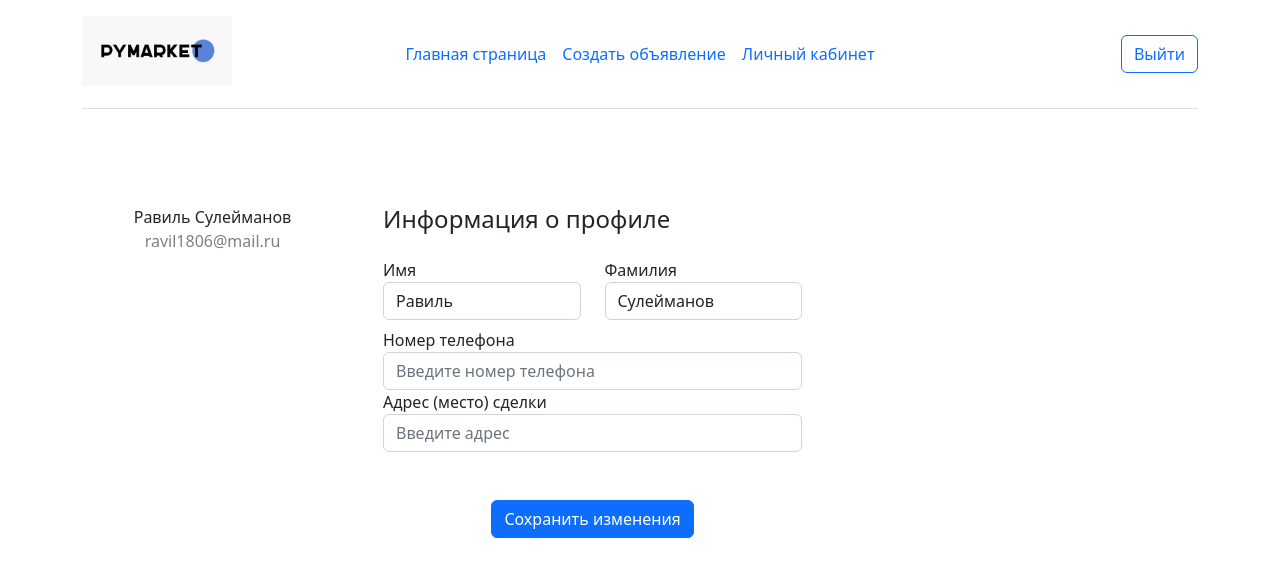
After one commit to Ravil1806/PyMarket, a Flask app: page /edit_profile in a window 1280 px wide. The commit adds this page. Shown: the top 585 px of the page. Run offline with Flask 3, Linux system fonts and the light colour scheme; a user stored in the database is signed in.

Commit message:
+Проверка входа +Личний кабинет +Редактирование профиля

```diff
--- a/data/__all_models.py
+++ b/data/__all_models.py
@@ -1,2 +1 @@
-from . import user
-from . import item
+from . import user, item
--- a/data/user.py
+++ b/data/user.py
@@ -6,7 +6,7 @@ from .db_session import SqlAlchemyBase
 
 
 class User(SqlAlchemyBase, UserMixin):
-    __tablename__ = 'user'
+    __tablename__ = 'users'
 
     id = sqlalchemy.Column(sqlalchemy.Integer,
                            primary_key=True, autoincrement=True)
@@ -18,7 +18,7 @@ class User(SqlAlchemyBase, UserMixin):
     phone_number = sqlalchemy.Column(sqlalchemy.String)
     created_date = sqlalchemy.Column(sqlalchemy.DateTime,
                                      default=datetime.datetime.now)
-    news = orm.relationship("Item", back_populates='user')
+    items = orm.relationship("Item", back_populates='user')
 
     def __repr__(self):
         return f'{self.email} {self.name} {self.surname} {self.hashed_password}'
--- a/main.py
+++ b/main.py
@@ -1,6 +1,8 @@
+import datetime
+
 from flask import Flask, render_template, request, redirect, flash
 from werkzeug.security import generate_password_hash, check_password_hash
-from flask_login import login_required
+from flask_login import login_required, LoginManager, login_user, logout_user, current_user
 from data import db_session
 from data.item import Item
 from data.user import User
@@ -10,7 +12,7 @@ app.secret_key = b'\xedw:~`\xe8&\x8e\x15\xf9)\xc5X#\xac('
 
 
 categories = ['Одежда/обувь/аксессуары', 'Бижутерия/украшения',
-              'Косметика/парфюмерия', 'Бытовая техника для дома/кухни/',
+              'Косметика/парфюмерия', 'Бытовая техника для дома/кухни',
               'Мебель/интерьер', 'Товары для кухни', 'Продукты питания',
               'Товары для ремонта/строительства', 'Аудио-/видео-электроника',
               'Игры/приставки', 'Компьютеры/ноутбуки',
@@ -23,6 +25,16 @@ categories = ['Одежда/обувь/аксессуары', 'Бижутери
 
 db_session.global_init("main.db")
 session = db_session.create_session()
+
+login_manager = LoginManager()
+login_manager.login_view = '/sign_in'
+login_manager.login_message = 'Необходимо войти в свой аккаунт'
+login_manager.init_app(app)
+
+
+@login_manager.user_loader
+def load_user(user_id):
+    return session.get(User, int(user_id))
 
 
 @app.route('/')
@@ -38,7 +50,8 @@ def signin():
         user = session.query(User).filter_by(email=email).first()
         if user:
             if check_password_hash(user.hashed_password, password):
-                return redirect('/')
+                login_user(user, remember=True)
+                return redirect('/profile')
             else:
                 flash('Неверный пароль')
                 return redirect('/sign_in')
@@ -50,9 +63,10 @@ def signin():
 
 
 @app.route('/sign_out', methods=['GET', 'POST'])
-# @login_required
+@login_required
 def signout():
-    pass
+    logout_user()
+    return redirect('/')
 
 
 @app.route('/sign_up', methods=['GET', 'POST'])
@@ -77,7 +91,7 @@ def signup():
 
 
 @app.route('/add_item', methods=['GET', 'POST'])
-# @login_required
+@login_required
 def additem():
     if request.method == 'POST':
         item = Item()
@@ -86,6 +100,7 @@ def additem():
         item.condition = request.form['condition']
         item.description = request.form['description']
         item.price = request.form['price']
+        item.user_id = current_user.id
         # item.photos = request.files['photos']
         try:
             session.add(item)
@@ -98,6 +113,29 @@ def additem():
                                categories=categories)
 
 
+@app.route('/profile')
+@login_required
+def profile():
+    return render_template('profile.html', name=current_user.name,
+                           surname=current_user.surname,
+                           email=current_user.email,
+                           number=current_user.phone_number,
+                           date=current_user.created_date.strftime("%d.%m.%Y"),
+                           items=len([i for i in current_user.items]),
+                           title='Личний кабинет')
+
+
+@app.route('/edit_profile')
+@login_required
+def editprofile():
+    return render_template('edit_profile.html', title='Редактирвоание профиля',
+                           name=current_user.name,
+                           surname=current_user.surname,
+                           email=current_user.email,
+                           number=current_user.phone_number,
+                           address=current_user.address)
+
+
 def main():
     db_session.global_init("main.db")
     app.run(host='127.0.0.1', port=5000, debug=True)
--- a/templates/base.html
+++ b/templates/base.html
@@ -16,16 +16,19 @@
             </a>
         </div>
         <ul class="nav col-12 col-md-auto mb-2 justify-content-center mb-md-0">
-        <li><a href="/" class="nav-link px-2 link-secondary">Главная страница</a></li>
+            <li><a href="/" class="nav-link px-2">Главная страница</a></li>
             <li><a href="/add_item" class="nav-link px-2">Создать объявление</a></li>
+            {% if current_user.is_authenticated %}
+                <li><a href="/profile" class="nav-link px-2">Личный кабинет</a></li>
+            {% endif %}
         </ul>
         <div class="col-md-3 text-end">
-        <form action="sign_in">
-          <button type="submit" class="btn btn-outline-primary me-2">Вход</button>
-        </form>
-        <form action="sign_up">
-          <button type="submit" class="btn btn-primary">Регистрация</button>
-        </form>
+            {% if current_user.is_authenticated %}
+                <a class="btn btn-outline-primary" href="/sign_out">Выйти</a>
+            {% else %}
+                <a class="btn btn-outline-primary" href="/sign_in">Вход</a>
+                <a class="btn btn-primary" href="/sign_up">Регистрация</a>
+            {% endif %}
         </div>
     </header>
 </div>
--- /dev/null
+++ b/templates/edit_profile.html
@@ -0,0 +1,57 @@
+{% extends "base.html" %}
+
+{% block content %}
+<div class="container rounded bg-white mt-5 mb-5">
+    <div class="row">
+        <div class="col-md-3 border-right">
+            <div class="d-flex flex-column align-items-center text-center p-3 py-5"><span
+                    class="font-weight-bold">{{current_user.name}} {{current_user.surname}}</span><span
+                    class="text-black-50">{{current_user.email}}</span><span> </span></div>
+        </div>
+        <div class="col-md-5 border-right">
+            <div class="p-3 py-5">
+                <div class="d-flex justify-content-between align-items-center mb-3">
+                    <h4 class="text-right">Информация о профиле</h4>
+                </div>
+                <div class="row mt-2">
+                    <div class="col-md-6">
+                        <label class="labels">Имя</label>
+                        <input type="text" class="form-control" placeholder="name" value="{{name}}">
+                    </div>
+                    <div class="col-md-6"><label class="labels">Фамилия</label>
+                        <input type="text" class="form-control" value="{{surname}}" placeholder="surname">
+                    </div>
+                </div>
+                <div class="row mt-2">
+                    {% if number %}
+                    <div class="col-md-12">
+                        <label class="labels">Номер телефона</label>
+                        <input type="text" class="form-control" placeholder="Введите номер телефона" value="{{number}}">
+                    </div>
+                    {% else %}
+                    <div class="col-md-12">
+                        <label class="labels">Номер телефона</label>
+                        <input type="tel" class="form-control" placeholder="Введите номер телефона" value="" maxlength="12">
+                    </div>
+                    {% endif %}
+                    {% if address %}
+                    <div class="col-md-12">
+                        <label class="labels">Адрес (место) сделки</label>
+                        <input type="text" class="form-control" placeholder="Введите адрес" value="{{address}}">
+                    </div>
+                    {% else %}
+                    <div class="col-md-12">
+                        <label class="labels">Адрес (место) сделки</label>
+                        <input type="text" class="form-control" placeholder="Введите адрес" value="">
+                    </div>
+                    {% endif %}
+                    <div class="mt-5 text-center">
+                        <button class="btn btn-primary profile-button" type="button">Сохранить изменения</button>
+                    </div>
+                </div>
+            </div>
+        </div>
+    </div>
+</div>
+</div>
+{% endblock %}
--- a/templates/sign_in.html
+++ b/templates/sign_in.html
@@ -13,11 +13,13 @@
         <form class="text-center">
             <h1 class="h3 mb-3 fw-normal">Вход</h1>
             <div class="form-floating mb-1">
-        <input required type="email" name="email" class="form-control" id="floatingInput" placeholder="name@example.com" form="loginform">
+                <input required type="email" name="email" class="form-control" id="floatingInput"
+                       placeholder="name@example.com" form="loginform">
                 <label for="floatingInput">Адрес эл. почты</label>
             </div>
             <div class="form-floating mb-3">
-        <input required type="password" name="password" class="form-control" id="floatingPassword" placeholder="Password" form="loginform">
+                <input required type="password" name="password" class="form-control" id="floatingPassword"
+                       placeholder="Password" form="loginform">
                 <label for="floatingPassword">Пароль</label>
             </div>
             <button class="w-100 btn btn-lg btn-primary" type="submit">Войти</button>
```
Also changed, not shown: data/item.py (+3 -4 lines), templates/profile.html (added, +20 -0 lines), main.db. Lines whose indentation alone changed are shown as unchanged.
